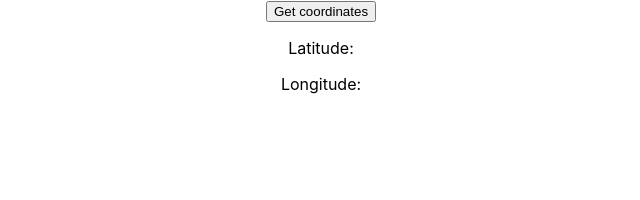
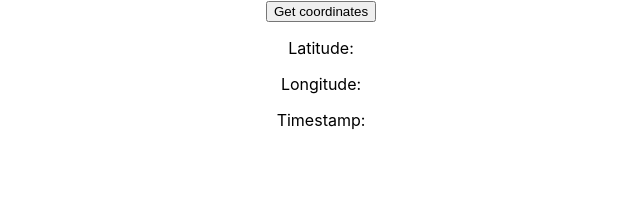
Before and after one commit to dsxcx/reactjs-geolocator, a React (Create React App) app: page / in a window 1280 px wide. Shown: the top 200 px of the page, without its empty margins (319-959 px from the left). Built offline with nearby package versions, Linux system fonts and the light colour scheme.

Commit message:
added timestamp

```diff
--- a/package.json
+++ b/package.json
@@ -6,6 +6,7 @@
     "@testing-library/jest-dom": "^4.2.4",
     "@testing-library/react": "^9.5.0",
     "@testing-library/user-event": "^7.2.1",
+    "moment": "^2.24.0",
     "react": "^16.13.1",
     "react-dom": "^16.13.1",
     "react-scripts": "3.4.1"
--- a/src/App.js
+++ b/src/App.js
@@ -1,6 +1,7 @@
 import React from 'react';
 import logo from './logo.svg';
 import './App.css';
+import moment from 'moment';
 
 class App extends React.Component {
 
@@ -9,7 +10,8 @@ class App extends React.Component {
     this.state = {
       latitude: null,
       longitude: null,
-      userAddress: null
+      userAddress: null,
+      timestamp: null
     };
     this.getLocation = this.getLocation.bind(this);
     this.getCoordinates = this.getCoordinates.bind(this);
@@ -47,6 +49,7 @@ class App extends React.Component {
     this.setState({
       latitude: position.coords.latitude,
       longitude: position.coords.longitude,
+      timestamp: moment(Date.now()).format('YYYY-MM-DD hh:mm:ss')
     })
 
     let result = fetch('https://us-central1-ti-tids-demo.cloudfunctions.net/http_maps_bq', {
@@ -61,7 +64,7 @@ class App extends React.Component {
           latitude: position.coords.latitude,
           longitude: position.coords.longitude,
           device_id: '343434',
-          timestamp: '2020-01-01 02:05:13',
+          timestamp: this.state.timestamp,
           target_location: '23232323'
 
       })
@@ -93,6 +96,7 @@ class App extends React.Component {
       <button onClick={this.getLocation}>Get coordinates</button>
       <p>Latitude: {this.state.latitude}</p>
       <p>Longitude: {this.state.longitude}</p>
+      <p>Timestamp: {this.state.timestamp}</p>
       </div>
     );
   }
```
Also changed, not shown: 1 other file (tests, documents, lock files or other folders).
